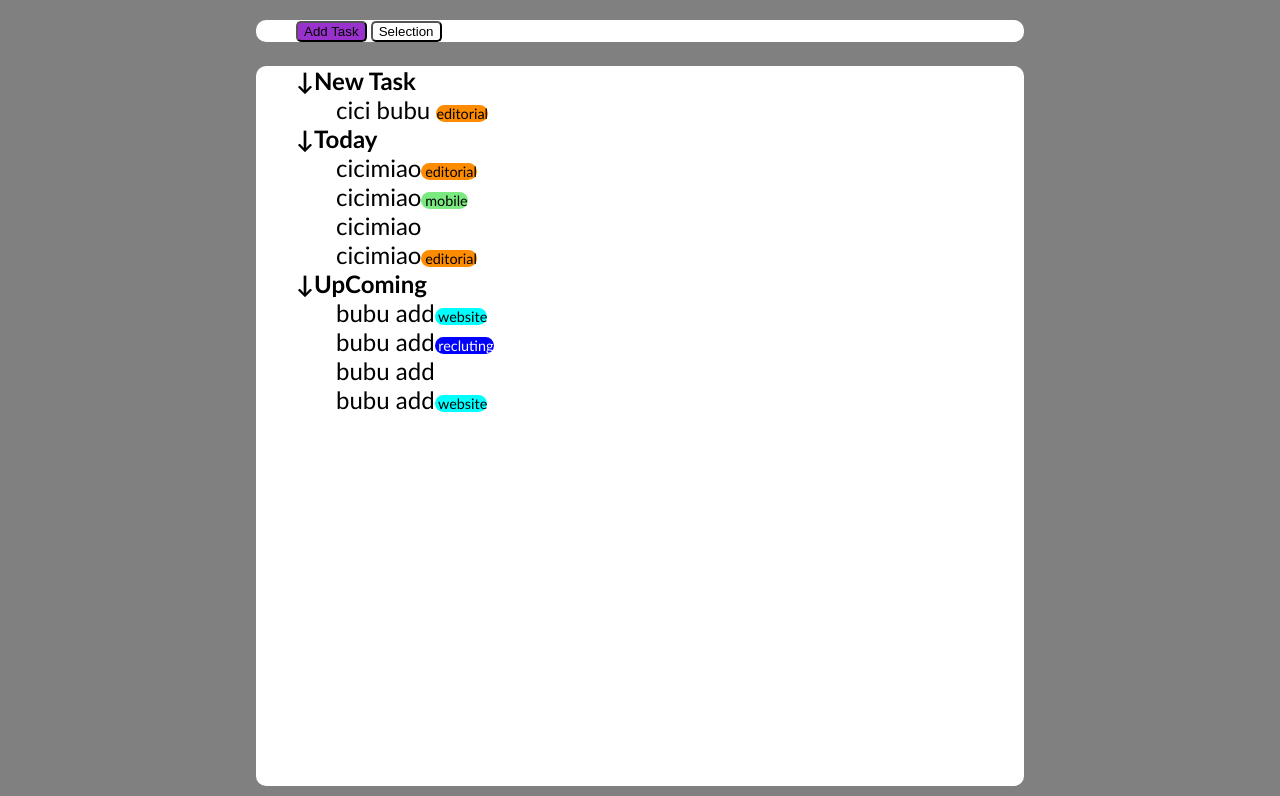
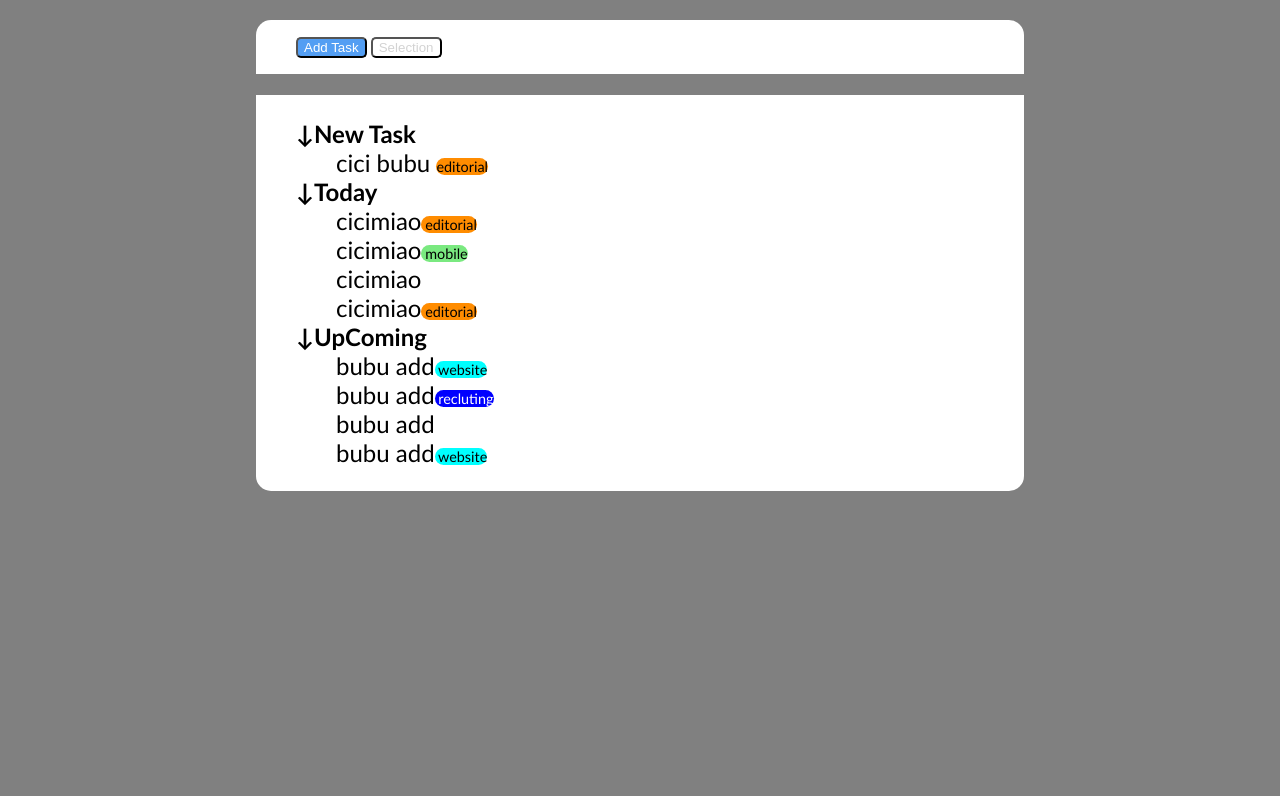
Before and after one commit to frame88/html-css-toboolist, a plain HTML site: page index.html in a window 1280 px wide. Shown: the part 53-849 px from the top of the page. After the commit the page ends 800 px from the top, so only its background shows below. Drawn offline with Linux system fonts and the light colour scheme.

Commit message:
setting box-1 e box-2

```diff
--- a/style.css
+++ b/style.css
@@ -28,34 +28,38 @@ header {
 }
 
 .box-1 {
+    display: inline-block;
+    position: absolute;
+    right: 20%;
     background: white;
     width: 60%;
-    height: 15%;
     margin: auto;
     margin-top: 20px;
-    margin-bottom: 10px;
-    border-radius: 10px;
+    border-radius: 15px 15px 0px 0px;
 }
 
 #addtask {
-    background: darkorchid;
+    background: rgb(83, 158, 243);
     border-radius: 5px;
+    color: white;
 }
 
 #selection {
     background: white;
     border-radius: 5px;
+    color: lightgray;
 }
 
-
 .box-2 {
+    display: inline-block;
+    position: absolute;
+    top: 18.4%;
+    right: 20%;
     background: white;
     width: 60%;
-    height: 90vh;
     margin: auto;
     margin-top: 1px;
-    margin-bottom: 10px;
-    border-radius: 10px;
+    border-radius: 0 0px 15px 15px;
     font-size: 150%;
 }
 
```
